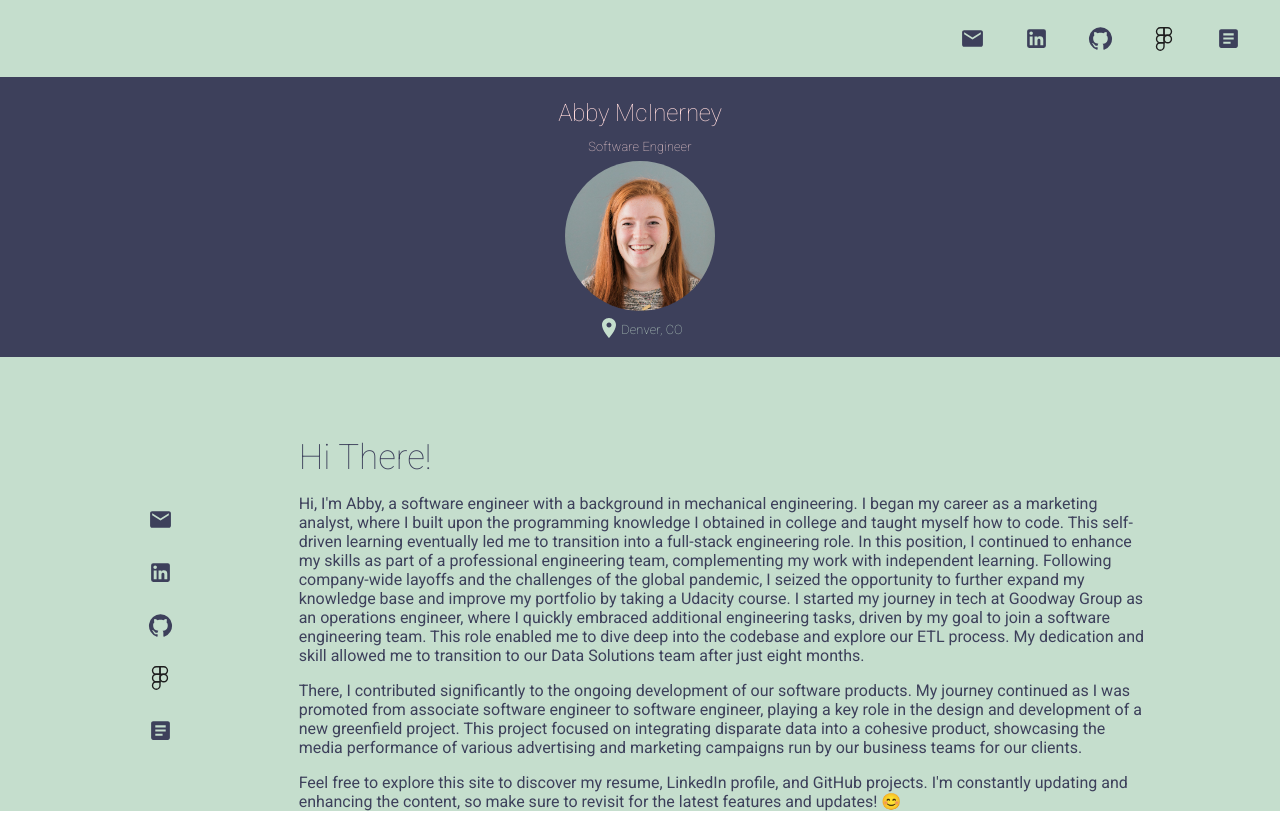
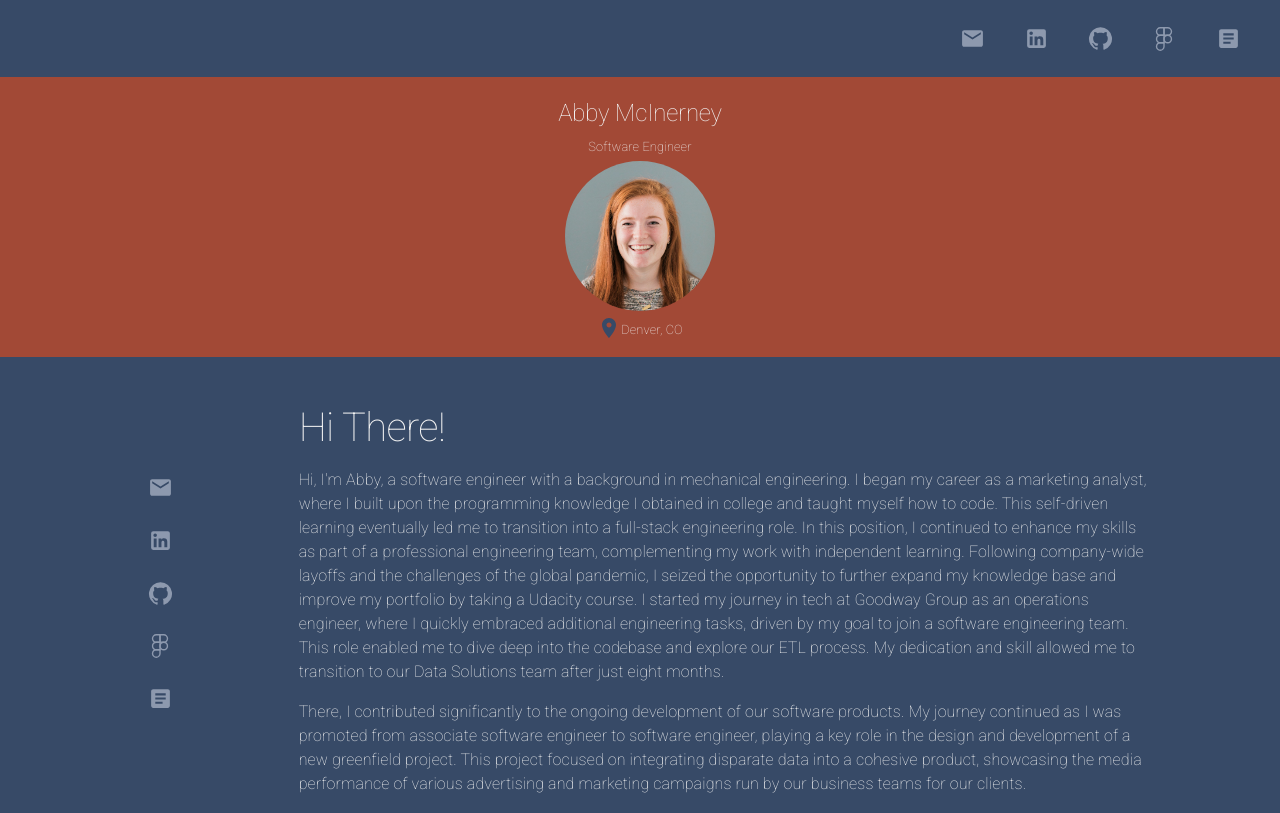
Before and after one commit to abbymac/resume, a React (Vite) app: page / in a window 1280 px wide. Shown: the top 813 px of the page. Built offline with nearby package versions, Linux system fonts and the light colour scheme.

Commit message:
Adjust description and add new resume

```diff
--- /dev/null
+++ b/src/components/atoms/FigmaIcon.jsx
@@ -0,0 +1,11 @@
+const FigmaIcon = ({ color }) => (
+    <svg width="24" height="24" viewBox="0 0 42 61" fill="none" xmlns="http://www.w3.org/2000/svg">
+        <path d="M21 30.5C21 27.9804 22.0009 25.5641 23.7825 23.7825C25.5641 22.0009 27.9804 21 30.5 21C33.0196 21 35.4359 22.0009 37.2175 23.7825C38.9991 25.5641 40 27.9804 40 30.5C40 33.0196 38.9991 35.4359 37.2175 37.2175C35.4359 38.9991 33.0196 40 30.5 40C27.9804 40 25.5641 38.9991 23.7825 37.2175C22.0009 35.4359 21 33.0196 21 30.5V30.5Z" stroke={color} strokeWidth="3.5"/>
+        <path d="M2 49.5C2 46.9804 3.00089 44.5641 4.78249 42.7825C6.56408 41.0009 8.98044 40 11.5 40H21V49.5C21 52.0196 19.9991 54.4359 18.2175 56.2175C16.4359 57.9991 14.0196 59 11.5 59C8.98044 59 6.56408 57.9991 4.78249 56.2175C3.00089 54.4359 2 52.0196 2 49.5Z" stroke={color} strokeWidth="3.5"/>
+        <path d="M21 2V21H30.5C33.0196 21 35.4359 19.9991 37.2175 18.2175C38.9991 16.4359 40 14.0196 40 11.5C40 8.98044 38.9991 6.56408 37.2175 4.78249C35.4359 3.00089 33.0196 2 30.5 2L21 2Z" stroke={color} strokeWidth="3.5"/>
+        <path d="M2 11.5C2 14.0196 3.00089 16.4359 4.78249 18.2175C6.56408 19.9991 8.98044 21 11.5 21H21V2H11.5C8.98044 2 6.56408 3.00089 4.78249 4.78249C3.00089 6.56408 2 8.98044 2 11.5Z" stroke={color} strokeWidth="3.5"/>
+        <path d="M2 30.5C2 33.0196 3.00089 35.4359 4.78249 37.2175C6.56408 38.9991 8.98044 40 11.5 40H21V21H11.5C8.98044 21 6.56408 22.0009 4.78249 23.7825C3.00089 25.5641 2 27.9804 2 30.5Z" stroke={color} strokeWidth="3.5"/>
+    </svg>
+);
+
+export default FigmaIcon;
--- a/src/components/organisms/AboutSection.jsx
+++ b/src/components/organisms/AboutSection.jsx
@@ -1,5 +1,5 @@
 import styled from 'styled-components';
-import { Grid, useTheme, Link, Tooltip, Button } from '@mui/material';
+import { Grid, useTheme, Link, Tooltip, Button, Typography } from '@mui/material';
 
 import Spacer from '../atoms/Spacer';
 import { NavItems } from '../../constants/NavItems';
@@ -11,7 +11,7 @@ const AboutContainer = styled(Grid)`
 `
 const TextContainer = styled(Grid)`
     flex-grow: 2;
-    color: ${props => props.theme.palette.secondary.main}
+    // color: ${props => props.theme.palette.secondary.main}
 `
 
 const MenuContainer = styled(Grid)`
@@ -23,7 +23,7 @@ const AboutSection = () => {
 
     return (
         <>
-            <Spacer size={5} />
+            <Spacer size={3} />
             <AboutContainer container>
                 <MenuContainer item xs={2}>
                     <Spacer size={6} />
@@ -45,22 +45,27 @@ const AboutSection = () => {
                 </MenuContainer>
                 <TextContainer item xs={10} theme={theme}>
                     <Grid container sx={{ flexDirection: 'column' }}>
-                        <Grid item sx={{ fontSize: '35px', fontWeight: '100' }}>
+                        <Typography variant="h1" item sx={{ fontWeight: '100' }}>
                             Hi There!
-                        </Grid>
+                        </Typography>
                         <Spacer size={1} />
-                        <Grid item>
+                        <Typography item variant="body1">
                             Hi, I'm Abby, a software engineer with a background in mechanical engineering. I began my career as a marketing analyst, where I built upon the programming knowledge I obtained in college and taught myself how to code. This self-driven learning eventually led me to transition into a full-stack engineering role. In this position, I continued to enhance my skills as part of a professional engineering team, complementing my work with independent learning. Following company-wide layoffs and the challenges of the global pandemic, I seized the opportunity to further expand my knowledge base and improve my portfolio by taking a Udacity course.
                             I started my journey in tech at Goodway Group as an operations engineer, where I quickly embraced additional engineering tasks, driven by my goal to join a software engineering team. This role enabled me to dive deep into the codebase and explore our ETL process. My dedication and skill allowed me to transition to our Data Solutions team after just eight months.
-                        </Grid>
+                        </Typography>
                         <Spacer size={1} />
-                        <Grid item>
+                        <Typography item variant="body1">
                             There, I contributed significantly to the ongoing development of our software products. My journey continued as I was promoted from associate software engineer to software engineer, playing a key role in the design and development of a new greenfield project. This project focused on integrating disparate data into a cohesive product, showcasing the media performance of various advertising and marketing campaigns run by our business teams for our clients.
-                        </Grid>
+                        </Typography>
                         <Spacer size={1} />
-                        <Grid>
+                        <Typography item variant="body1">
+                            Currently, I’m a Software Developer at Aspire General Insurance, where I designed, engineered, and implemented a fully functional React/NextJS project tracker to manage Time Limit Demands (TLDs). This system automatically scrapes company emails, uses an LLM to classify TLD-related content, and allows users to track and manage demands through an intuitive UI. I also built an application that helps the mail team audit batch files by processing PDF data, reducing audit time by 50% and saving the team 3 hours per day. In this role, I manage a team of offshore developers and collaborate closely with the product team to deliver impactful solutions.
+                        </Typography>
+                        <Spacer size={1} />
+                        <Typography variant="body1">
                             Feel free to explore this site to discover my resume, LinkedIn profile, and GitHub projects. I'm constantly updating and enhancing the content, so make sure to revisit for the latest features and updates! 😊
-                        </Grid>
+                        </Typography>
+                        <Spacer size={1} />
                     </Grid>
                 </TextContainer>
             </AboutContainer>
--- a/src/components/organisms/AvatarSection.jsx
+++ b/src/components/organisms/AvatarSection.jsx
@@ -26,10 +26,7 @@ const Container = styled(Grid)`
 
 const Text = styled(Typography)`
     padding: 10px 0 5px 0 ;
-    color: ${props => props.theme.palette.tertiary.main};
 `;
-
-
 
 const AvatarSection = ({ children, ...props }) => {
     const theme = useTheme();
@@ -38,12 +35,12 @@ const AvatarSection = ({ children, ...props }) => {
         <PageContainer >
             <Container container theme={theme} >
                 <Grid item >
-                    <Text variant="h2" theme={theme} sx={{paddingBottom: 0, fontWeight: 100}}>
+                    <Text variant="h2" theme={theme} sx={{ paddingBottom: 0, fontWeight: 100 }}>
                         Abby McInerney
                     </Text>
                 </Grid>
                 <Grid item>
-                    <Text variant="body2" sx={{ color: theme.palette.tertiary.main }} theme={theme}>
+                    <Text variant="body2" theme={theme}>
                         Software Engineer
                     </Text>
                 </Grid>
@@ -54,8 +51,8 @@ const AvatarSection = ({ children, ...props }) => {
                     />
                 </Grid>
                 <Grid container sx={{ justifyContent: 'center', alignItems: 'center' }}>
-                    <PlaceIcon sx={{color: theme.palette.primary.main}}/>
-                    <Text variant="body2" sx={{ color: theme.palette.primary.main }} theme={theme}>
+                    <PlaceIcon sx={{ color: theme.palette.primary.main }} />
+                    <Text variant="body2" theme={theme}>
                         Denver, CO
                     </Text>
                 </Grid>
--- a/src/components/pages/HomePage.jsx
+++ b/src/components/pages/HomePage.jsx
@@ -5,8 +5,6 @@ import AboutSection from '../organisms/AboutSection.jsx';
 const HomePage = () => {
     return (
         <PageTemplate>
-            {/* <h1 color="primary">HIHI HISDLKJFDKJF</h1>
-            */}
             <AvatarSection />
             <AboutSection />
         </PageTemplate>
--- a/src/constants/NavItems.jsx
+++ b/src/constants/NavItems.jsx
@@ -1,37 +1,33 @@
+import React from 'react';
 import EmailIcon from '@mui/icons-material/Email';
 import { LinkedIn, GitHub, Home, Article } from '@mui/icons-material';
 import theme from '../theme';
-import figma from '../assets/icons/figma.svg';
 import resume from '../assets/resume.pdf';
-
-const FigmaIcon = () => (
-    <img src={figma} style={{ width: 24, height: 24, color: theme.palette.secondary.main }} alt="Figma" />
-);
-
+import FigmaIcon from '../components/atoms/FigmaIcon';
 
 export const NavItems = {
     Email: {
-        icon: <EmailIcon sx={{ color: theme.palette.secondary.main, fontSize: 'inherit' }} />,
+        icon: <EmailIcon sx={{ color: theme.palette.tertiary.main, fontSize: 'inherit' }} />,
         text: 'Email',
         link: 'mailto:abbylangmcinerney@gmail.com'
     },
     LinkedIn: {
-        icon: <LinkedIn sx={{ color: theme.palette.secondary.main, fontSize: 'inherit' }} />,
+        icon: <LinkedIn sx={{ color: theme.palette.tertiary.main, fontSize: 'inherit' }} />,
         text: 'LinkedIn',
         link: 'https://www.linkedin.com/in/abby-mcinerney/'
     },
     GitHub: {
-        icon: <GitHub sx={{ color: theme.palette.secondary.main, fontSize: 'inherit' }} />,
+        icon: <GitHub sx={{ color: theme.palette.tertiary.main, fontSize: 'inherit' }} />,
         text: 'GitHub',
         link: 'https://github.com/abbymac'
     },
     Figma: {
-        icon: <FigmaIcon />,
+        icon: <FigmaIcon color={theme.palette.tertiary.main} />        , // Pass the color as a prop
         text: 'Figma',
         link: 'https://www.figma.com/file/JHw3TO7Va4WhVeevXnrrji/Resume-Site?type=design&node-id=0%3A1&mode=design&t=9hgJcjzqaRLwQtBG-1'
     },
     Resume: {
-        icon: <Article sx={{ color: theme.palette.secondary.main, fontSize: 'inherit' }}/>,
+        icon: <Article sx={{ color: theme.palette.tertiary.main, fontSize: 'inherit' }} />,
         text: 'Resume',
         link: resume
     }
@@ -45,7 +41,7 @@ export const SectionItems = {
         icon: ''
     },
     home: {
-        icon: <Home sx={{color: theme.palette.secondary.main, fontSize: 30}}/>,
+        icon: <Home sx={{ color: theme.palette.secondary.main, fontSize: 30 }} />,
         text: 'Home'
     }
 };
--- a/src/theme.jsx
+++ b/src/theme.jsx
@@ -3,30 +3,34 @@ import { createTheme } from '@mui/material/styles';
 const theme = createTheme({
   palette: {
     primary: {
-        main: '#C5DECD',
+        main: '#374A67',
     },
     secondary: {
-        main: '#3D405B',
+        main: '#A24936',
     },
     tertiary: {
-        main: '#FFD9DA'
+        main: '#8D99AE'
     }
     // Add more colors as needed
   },
   typography: {
     h1: {
       fontSize: '2.5rem',
+      color: '#f2f2f2'
     },
     h2: {
         fontSize: '1.5rem',
+        color: '#F2F2F2'
     },
     body1: {
       fontSize: '1rem',
-      fontWeight: '100'
+      fontWeight: '100',
+      color: '#f2f2f2'
     },
     body2: {
         fontSize: '0.8rem',
-        fontWeight: '100'
+        fontWeight: '100',
+        color: '#F2F2F2'
       },
   },
 
```
Also changed, not shown: 1 other file (tests, documents, lock files or other folders).
